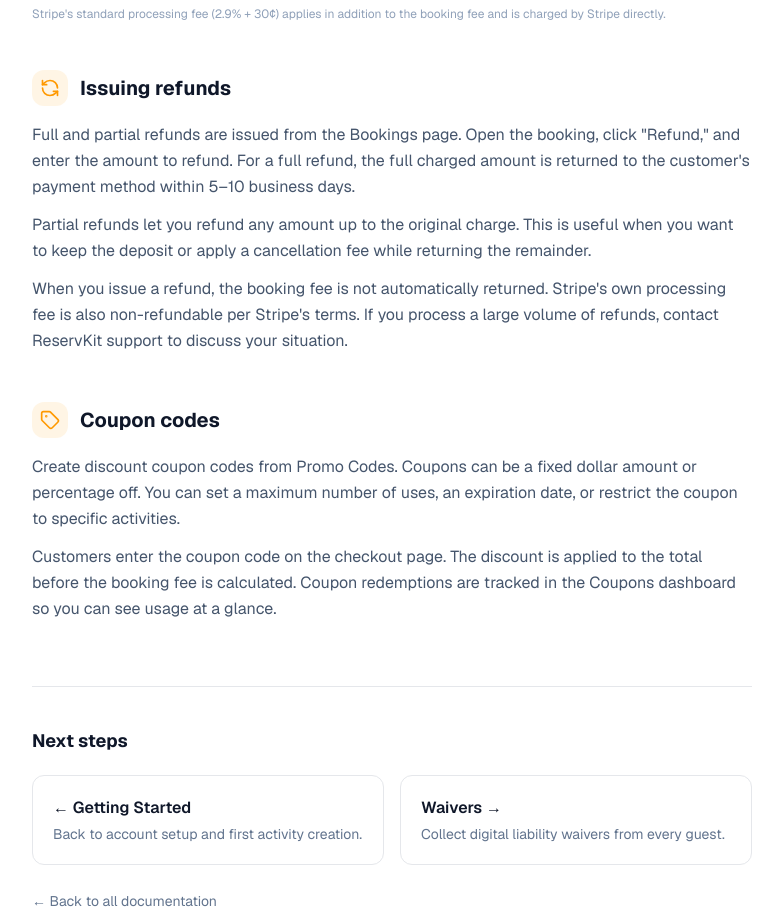
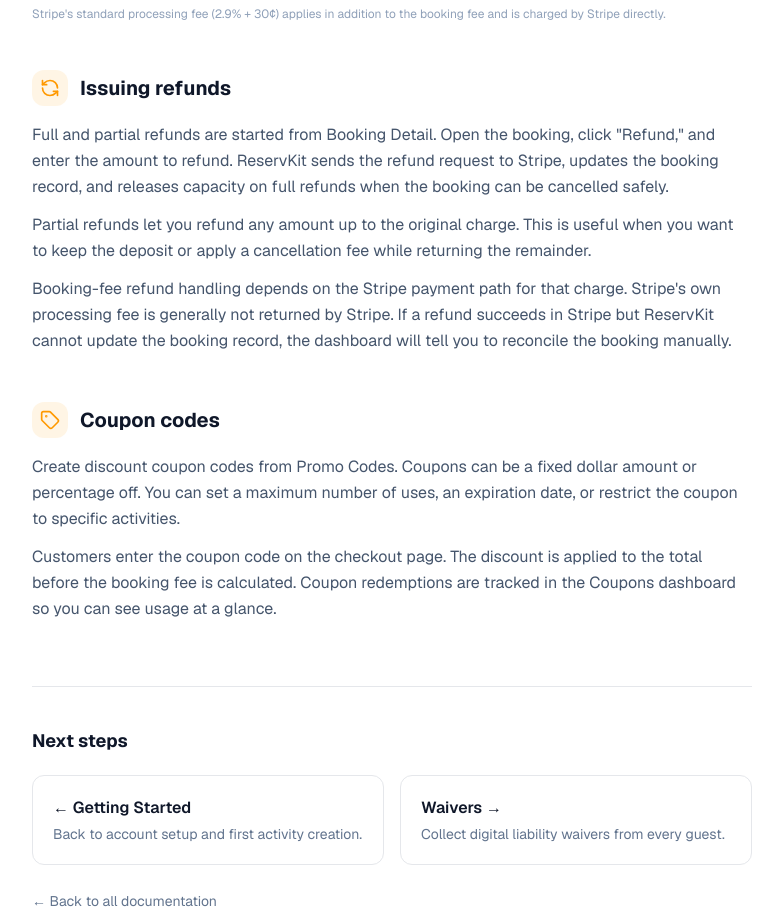
Before and after one commit to Cortana-Ops/reservkit-landing, a Next.js app: page /docs/payments in a window 1280 px wide. Shown: the part 1580-2499 px from the top of the page, without its empty margins (248-1031 px from the left). Built offline with nearby package versions, Linux system fonts and the light colour scheme.

Commit message:
Correct payment refund documentation (#19)

```diff
--- a/app/docs/payments/page.tsx
+++ b/app/docs/payments/page.tsx
@@ -175,18 +175,18 @@
             </div>
             <div className="space-y-3 text-slate-600 leading-relaxed">
               <p>
-                Full and partial refunds are issued from the Bookings page. Open the booking, click &quot;Refund,&quot;
-                and enter the amount to refund. For a full refund, the full charged amount is returned to the
-                customer&apos;s payment method within 5–10 business days.
+                Full and partial refunds are started from Booking Detail. Open the booking, click &quot;Refund,&quot;
+                and enter the amount to refund. ReservKit sends the refund request to Stripe, updates the
+                booking record, and releases capacity on full refunds when the booking can be cancelled safely.
               </p>
               <p>
                 Partial refunds let you refund any amount up to the original charge. This is useful when you want
                 to keep the deposit or apply a cancellation fee while returning the remainder.
               </p>
               <p>
-                When you issue a refund, the booking fee is not automatically returned. Stripe&apos;s own processing
-                fee is also non-refundable per Stripe&apos;s terms. If you process a large volume of refunds, contact
-                ReservKit support to discuss your situation.
+                Booking-fee refund handling depends on the Stripe payment path for that charge. Stripe&apos;s own processing
+                fee is generally not returned by Stripe. If a refund succeeds in Stripe but ReservKit cannot update
+                the booking record, the dashboard will tell you to reconcile the booking manually.
               </p>
             </div>
           </section>
--- a/app/terms/page.tsx
+++ b/app/terms/page.tsx
@@ -84,8 +84,8 @@
             <h2 className="text-xl font-semibold text-navy mb-3">Cancellation</h2>
             <p>
               Monthly plans can be canceled at any time and remain active through the end of the
-              current billing period. Unless required by law or agreed in writing, subscription
-              paid subscription charges are not prorated or refunded except for billing errors,
+              current billing period. Unless required by law or agreed in writing, paid
+              subscription charges are not prorated or refunded except for billing errors,
               duplicate charges, fraud, or refunds required by law. Enterprise plans may include
               annual minimums, custom terms, or separate cancellation requirements in the signed
               agreement.
--- a/scripts/check-content.mjs
+++ b/scripts/check-content.mjs
@@ -77,6 +77,9 @@
   "printed or downloaded as part of the waiver packet",
   "From signup to first real booking",
   "No sales call.",
+  "booking fee is not automatically returned",
+  "within 5–10 business days",
+  "subscription paid subscription charges",
 ];
 
 const allowedByFile = {
```
